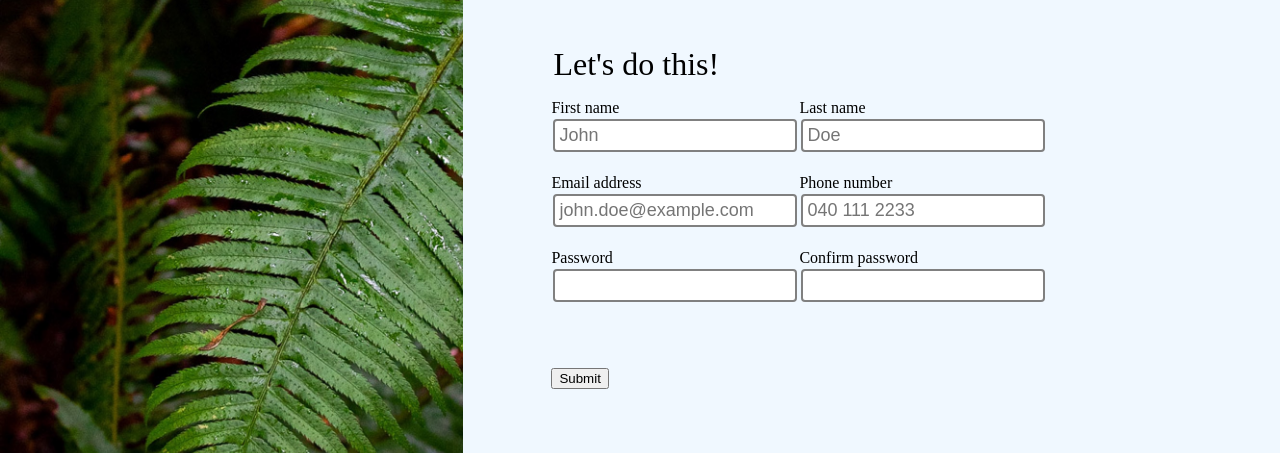
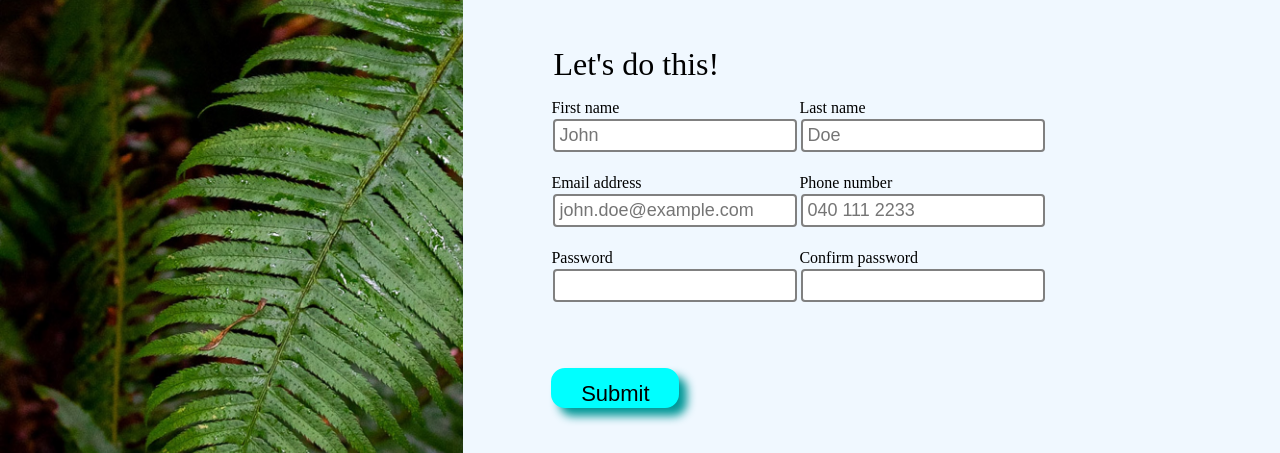
Before and after one commit to muzard/sign-up-form, a plain HTML site: page index.html in a window 1280 px wide. Shown: the part 424-877 px from the top of the page. Drawn offline with Linux system fonts and the light colour scheme.

Commit message:
start button styling

```diff
--- a/styles.css
+++ b/styles.css
@@ -108,6 +108,24 @@ input:focus {
 
 button {
     margin-top: 8vh;
+
+    width: 10vw;
+    height: 5vh;
+
+    background-color: aqua;
+    font-size: 22px;
+    border-radius: 14px;
+    border: 12px solid aqua;
+
+    box-sizing: border-box;
+    box-shadow: 8px 8px 10px rgb(0, 151, 151);
+
+    transition: all 0.2s ease-in-out;
+}
+
+button:hover {
+    background-color: rgb(0, 151, 151);
+    border: 12px solid rgb(0, 151, 151);
 }
 
 legend {
```
